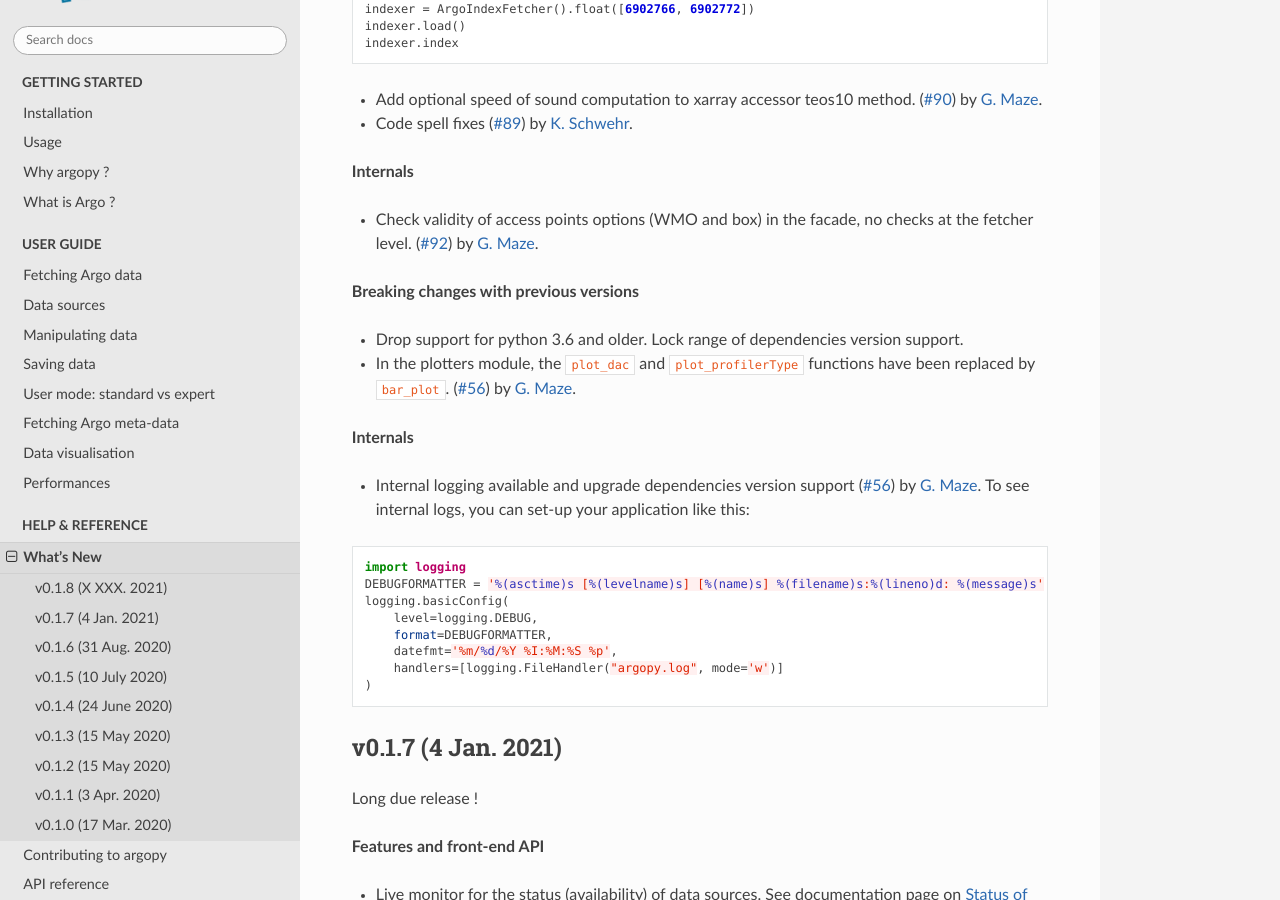
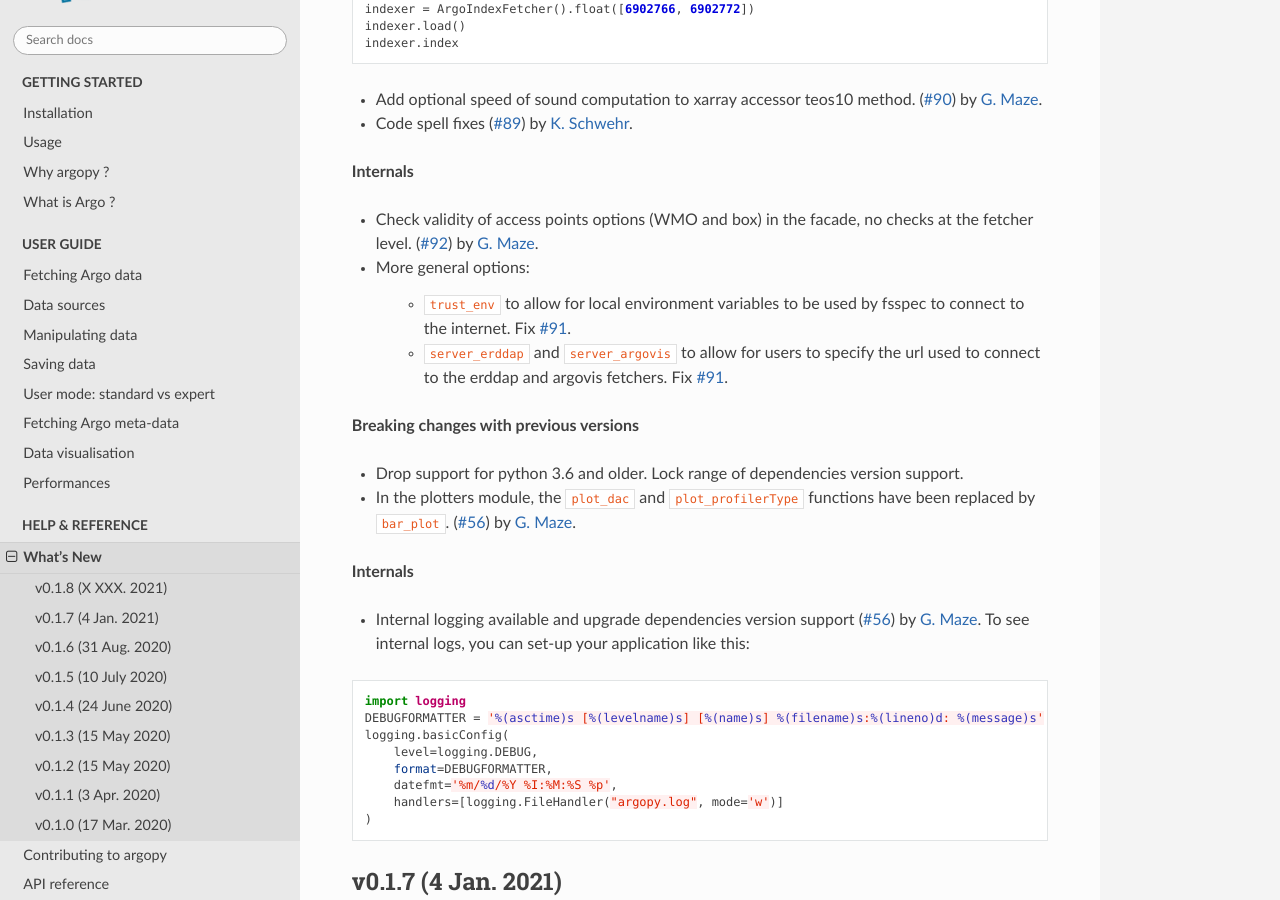
Before and after one commit to hamersu9t/argopy, a Sphinx documentation site: the page built from docs/whats-new.rst, in a window 1280 px wide and 900 px high, scrolled down 948 px. Built offline with Sphinx 7.4.7 and the Read the Docs theme 2.0.0, drawn with Linux system fonts in a browser that asks for light colours; the version number is read from the project's files by our own code.

Commit message:
Update whats-new.rst
Will close #91

```diff
--- a/docs/whats-new.rst
+++ b/docs/whats-new.rst
@@ -51,6 +51,11 @@ v0.1.8 (X XXX. 2021)
 **Internals**
 
 - Check validity of access points options (WMO and box) in the facade, no checks at the fetcher level. (:pr:`92`) by `G. Maze <http://www.github.com/gmaze>`_.
+
+- More general options:
+
+    - ``trust_env`` to allow for local environment variables to be used by fsspec to connect to the internet. Fix :issue:`91`.
+    - ``server_erddap`` and ``server_argovis`` to allow for users to specify the url used to connect to the erddap and argovis fetchers. Fix :issue:`91`.
 
 **Breaking changes with previous versions**
 
```
